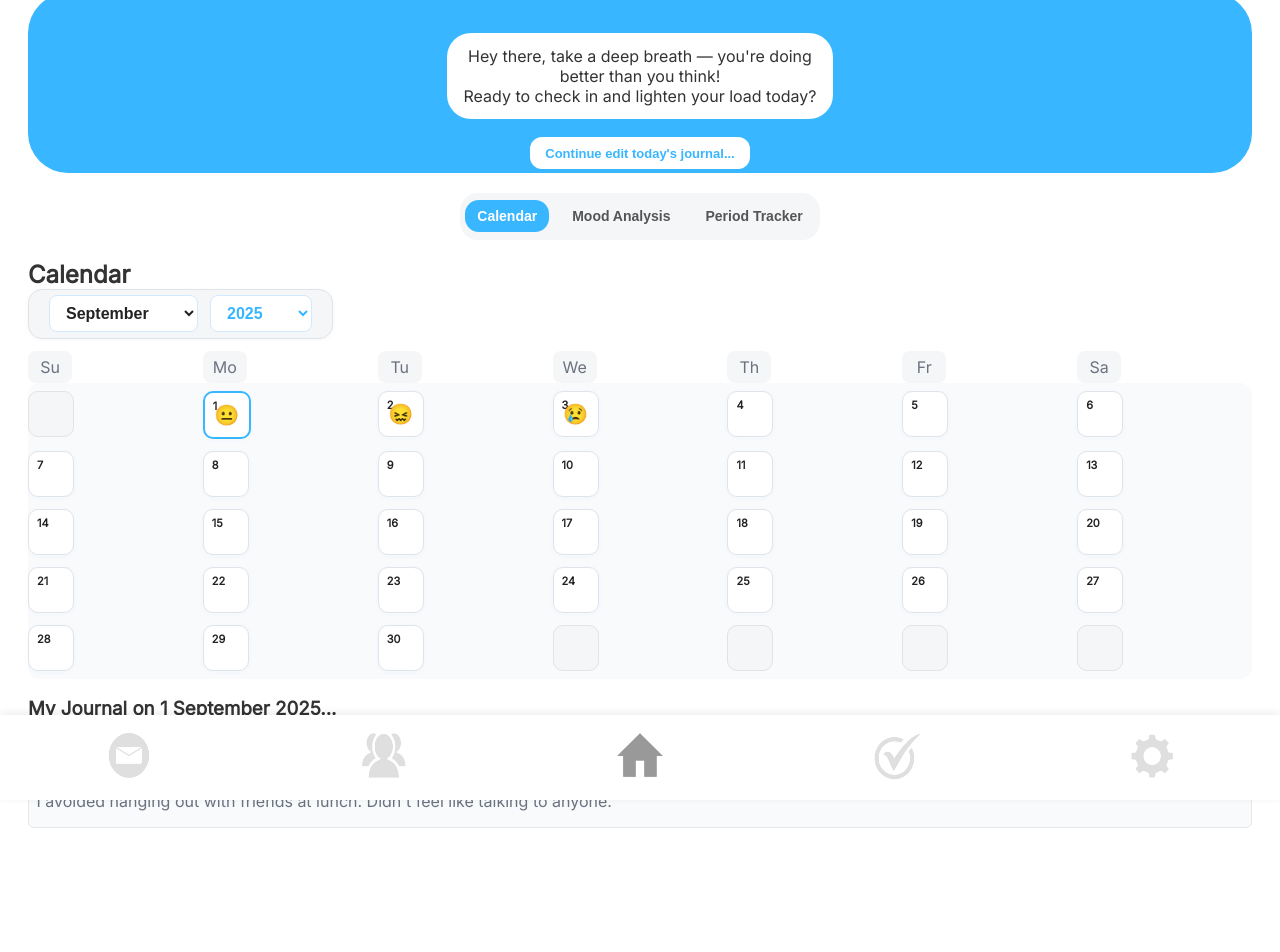
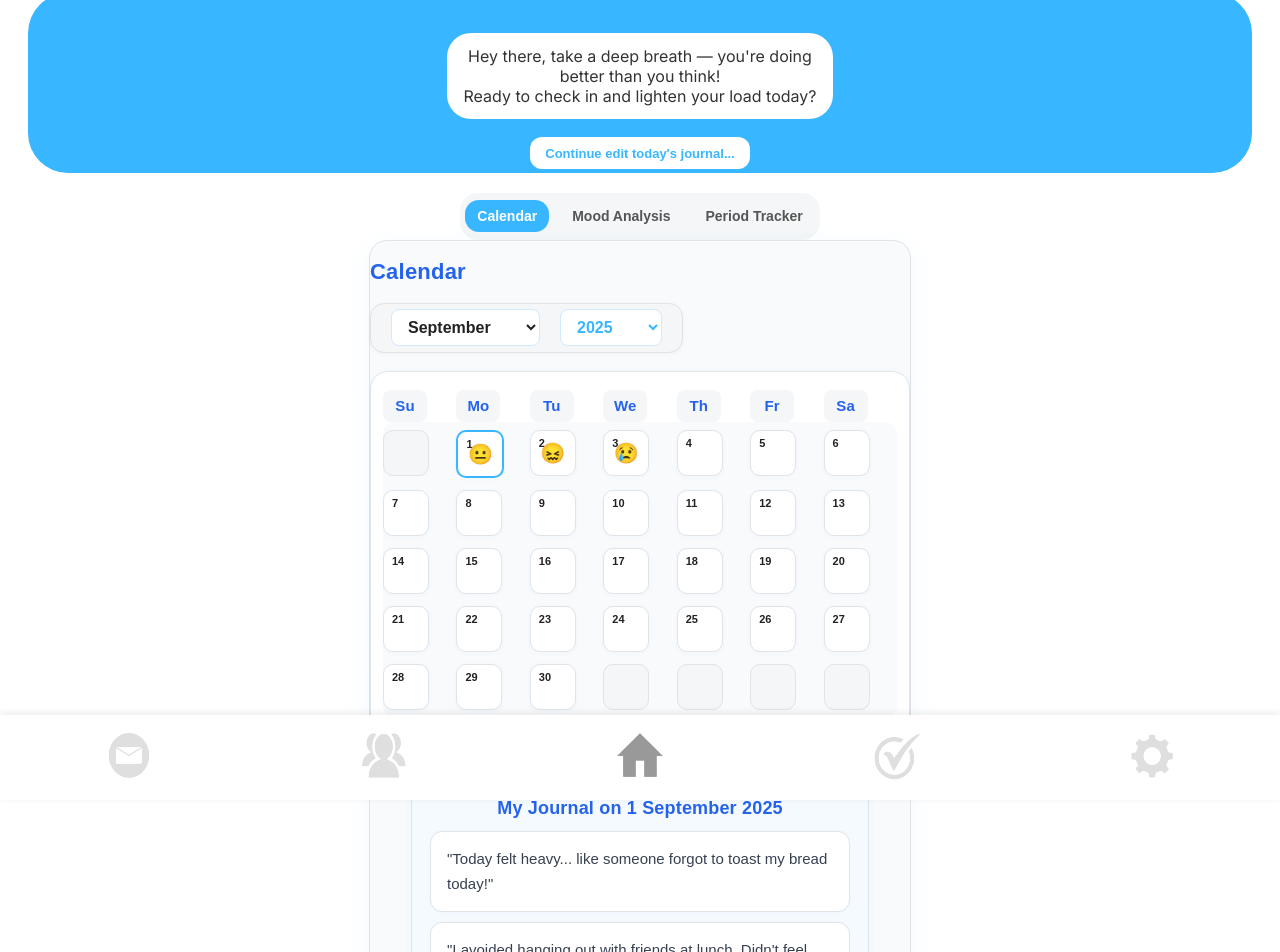
Before and after one commit to JYuenChia/student_lifestyle_LBG, a React (Vite) app in the folder frontend/: page / in a window 1280 px wide. Shown: the top 952 px of the page. Built offline with nearby package versions, Linux system fonts and the light colour scheme.

Commit message:
improve ui

```diff
--- a/frontend/src/pages/Home/Calendar.jsx
+++ b/frontend/src/pages/Home/Calendar.jsx
@@ -10,7 +10,7 @@ export default function Calendar({
   setSelectedYear,
   setSelectedDate,
   moodData,
-  originalMoodData, // <-- add this prop
+  originalMoodData,
   journalEntries,
 }) {
   // Helper to get days in month and first day of week
@@ -187,9 +187,30 @@ export default function Calendar({
   }
 
   return (
-    <div className="p-6 bg-card">
-      <div className="mb-6">
-        <h2 className="text-xl font-bold text-foreground mb-2">Calendar</h2>
+    <div
+      className="p-6"
+      style={{
+        maxWidth: 540,
+        margin: "0 auto",
+        fontFamily: "'Canva Sans', sans-serif",
+        fontSize: 16,
+        background: "#f8fafc",
+        borderRadius: 18,
+        boxShadow: "0 4px 24px 0 rgba(56,182,255,0.06)",
+        border: "1.5px solid #e0e3e7",
+      }}
+    >
+      <h2
+        style={{
+          fontSize: 22,
+          fontWeight: 800,
+          color: "#2563eb",
+          marginBottom: 18,
+          letterSpacing: "0.01em",
+        }}
+      >
+        Calendar
+      </h2>
 
       {/* Month/Year Selection */}
       <div
@@ -202,7 +223,7 @@ export default function Calendar({
           height: "48px",
           width: "fit-content",
           minWidth: "220px",
-            marginBottom: "12px",
+          marginBottom: "18px",
           boxShadow: "0 1px 4px rgba(0,0,0,0.04)",
           border: "1.5px solid #e0e3e7",
           gap: "12px",
@@ -225,6 +246,7 @@ export default function Calendar({
               cursor: "pointer",
               padding: "8px 32px 8px 12px",
               borderRadius: "8px",
+              marginRight: 8,
             }}
           >
             {months.map((month) => (
@@ -260,10 +282,18 @@ export default function Calendar({
           </select>
         </div>
       </div>
-      </div>
 
       {/* Calendar Grid */}
-      <div className="mb-6">
+      <div
+        style={{
+          background: "#fff",
+          borderRadius: 18,
+          border: "1.5px solid #e0e3e7",
+          padding: "18px 12px 18px 12px",
+          marginBottom: 24,
+          boxShadow: "0 2px 8px rgba(56,182,255,0.04)",
+        }}
+      >
         <div className="grid grid-cols-7 gap-2 mb-2">
           {["Su", "Mo", "Tu", "We", "Th", "Fr", "Sa"].map((day) => (
             <div
@@ -276,6 +306,10 @@ export default function Calendar({
                 minHeight: "32px",
                 background: "#f5f6f7",
                 borderRadius: "8px",
+                color: "#2563eb",
+                fontWeight: 700,
+                fontSize: 15,
+                letterSpacing: "0.01em",
               }}
             >
               {day}
@@ -297,14 +331,58 @@ export default function Calendar({
 
       {/* Journal Section */}
       {selectedDate && getJournalForSelectedDate() && (
-        <div>
-          <h3 className="text-lg font-bold text-foreground mb-4">
-            My Journal on {selectedDate} {selectedMonth} {selectedYear}...
+        <div
+          style={{
+            background: "#f5faff",
+            borderRadius: 16,
+            border: "1.5px solid #e0e3e7",
+            padding: "18px 18px 12px 18px",
+            margin: "0 auto 0 auto",
+            marginBottom: 0,
+            maxWidth: 420,
+            boxShadow: "0 2px 8px rgba(56,182,255,0.06)",
+          }}
+        >
+          <h3
+            className="text-lg font-bold text-foreground mb-4"
+            style={{
+              fontSize: 18,
+              color: "#2563eb",
+              fontWeight: 700,
+              marginBottom: 12,
+              letterSpacing: "0.01em",
+              textAlign: "center",
+            }}
+          >
+            My Journal on {selectedDate} {selectedMonth} {selectedYear}
           </h3>
           <div className="space-y-3">
             {getJournalForSelectedDate().map((entry, index) => (
-              <div key={index} className="bg-muted rounded-lg p-3 border border-border">
-                <p className="text-sm text-muted-foreground leading-relaxed">"{entry}"</p>
+              <div
+                key={index}
+                style={{
+                  background: "#fff",
+                  borderRadius: 12,
+                  border: "1.5px solid #e0e3e7",
+                  padding: "14px 16px",
+                  marginBottom: 10,
+                  fontSize: 15,
+                  color: "#374151",
+                  fontFamily: "'Canva Sans', sans-serif",
+                  boxShadow: "0 1px 4px rgba(56,182,255,0.04)",
+                }}
+              >
+                <p
+                  className="text-sm text-muted-foreground leading-relaxed"
+                  style={{
+                    margin: 0,
+                    fontSize: 15,
+                    color: "#374151",
+                    lineHeight: 1.7,
+                  }}
+                >
+                  "{entry}"
+                </p>
               </div>
             ))}
           </div>
--- a/frontend/src/pages/Home/MoodAnalysis.jsx
+++ b/frontend/src/pages/Home/MoodAnalysis.jsx
@@ -365,9 +365,9 @@ export default function MoodAnalysis({ moodData }) {
 
   // Compute a left label width based on the longest y label (approximation)
   const longestLabelChars = Math.max(...yAxisLabels.map(l => l.label.length));
-  const approxCharWidth = 7;
-  // Make y axis closer to label: reduce leftLabelWidth and plotPadding
-  const leftLabelWidth = Math.max(0, longestLabelChars * approxCharWidth); // was +2, now -6 for closer
+  const approxCharWidth = 5; // increased from 7 for more space
+  // Increase leftLabelWidth for more space so labels are not cut off
+  const leftLabelWidth = Math.max(0, longestLabelChars * approxCharWidth + 4); // add extra padding
   const plotPadding = padding + leftLabelWidth; // was -10, now -26 for even closer
 
   // compute a total chart width based on number of points (so we can scroll if many)
@@ -722,7 +722,8 @@ export default function MoodAnalysis({ moodData }) {
       return (
         <g key={value}>
           <text
-            x={axisPadding - leftLabelWidth + 2} // was -2, now +2 for tight alignment
+            // Move label further left for visibility
+            x={axisPadding - leftLabelWidth +20} // was +2, now -2 for more space
             y={y + 5} // was +4, now +5 for vertical centering
             textAnchor="end"
             fontSize="15"
```
Lines whose indentation alone changed are shown as unchanged.
